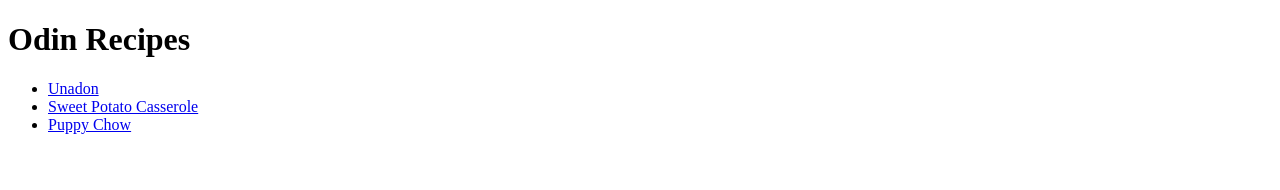
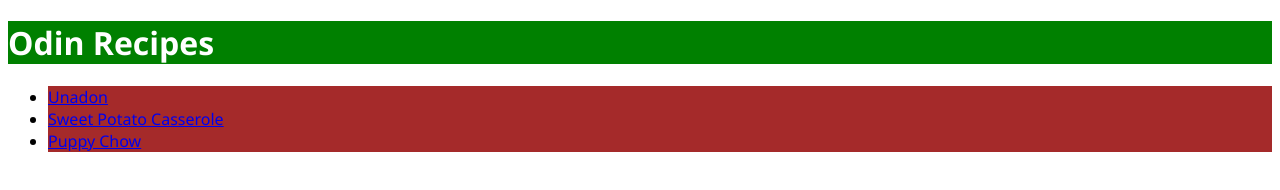
Before and after one commit to MK-DlR/odin-recipes, a plain HTML site: page index.html in a window 1280 px wide. Drawn offline with Linux system fonts and the light colour scheme.

Commit message:
Added CSS styling to index page - changed font families, background color, text color.

```diff
--- a/index.html
+++ b/index.html
@@ -1,6 +1,7 @@
 <!DOCTYPE html>
     <html lang="en">
         <head>
+            <link rel="stylesheet" href="styles.css">
             <meta charset="UTF-8">
             <title>Odin Recipes Project</title>
         </head>
--- /dev/null
+++ b/styles.css
@@ -0,0 +1,12 @@
+h1 {
+    background-color: green;
+    color: white;
+}
+
+body {
+    font-family:'Segoe UI', Tahoma, Geneva, Verdana, sans-serif;
+}
+
+li {
+    background-color: brown;
+}
```
